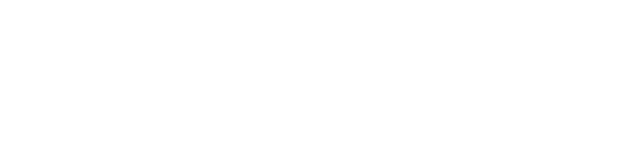
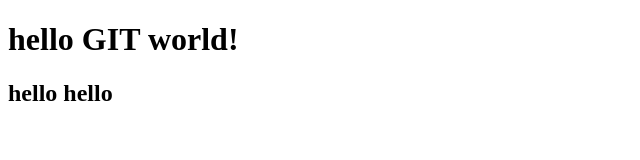
Before and after one commit to jnljh/opensource_test, a plain HTML site: page index.htm in a window 1280 px wide. Shown: the whole page, without its empty margins (0-640 px from the left). Drawn offline with Linux system fonts and the light colour scheme.

Commit message:
add and commit

```diff
--- a/index.htm
+++ b/index.htm
@@ -6,3 +6,7 @@
 	<title>Page Title</title>
 </head>
 <body>
+	<h1>hello GIT world!</h1>
+	<h2>hello hello</h2>
+</body>
+</html>
```
